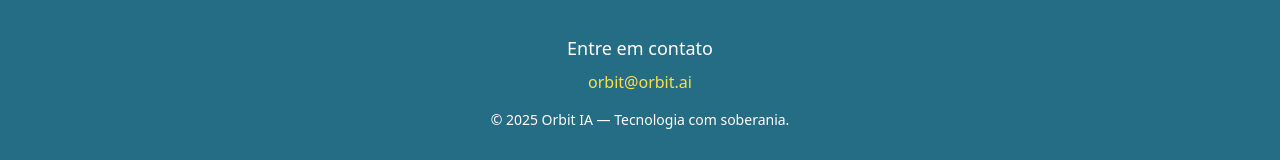
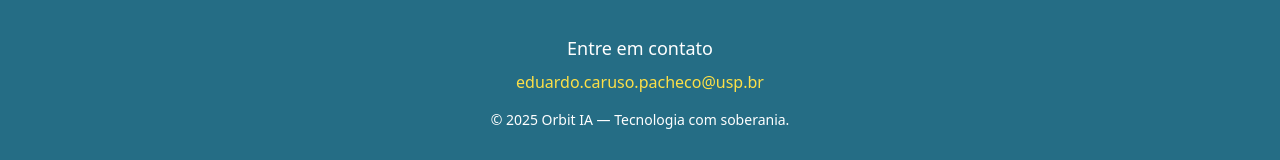
Before and after one commit to Vinigperuzzi/Orbit-site, a plain HTML site: page index.html in a window 1280 px wide. Shown: the part 4139-4299 px from the top of the page. Drawn offline with nearby package versions, Linux system fonts and the light colour scheme.

Commit message:
FIX: add Edu's contact e-mail

```diff
--- a/index.html
+++ b/index.html
@@ -122,7 +122,7 @@
   <!-- CONTATO -->
   <footer class="py-12 bg-[#256D85] text-center text-white">
     <p class="text-lg">Entre em contato</p>
-    <p class="mt-2 text-yellow-300">orbit@orbit.ai</p>
+    <p class="mt-2 text-yellow-300">eduardo.caruso.pacheco@usp.br</p>
     <p class="mt-4 text-sm">© 2025 Orbit IA — Tecnologia com soberania.</p>
   </footer>
 
```
